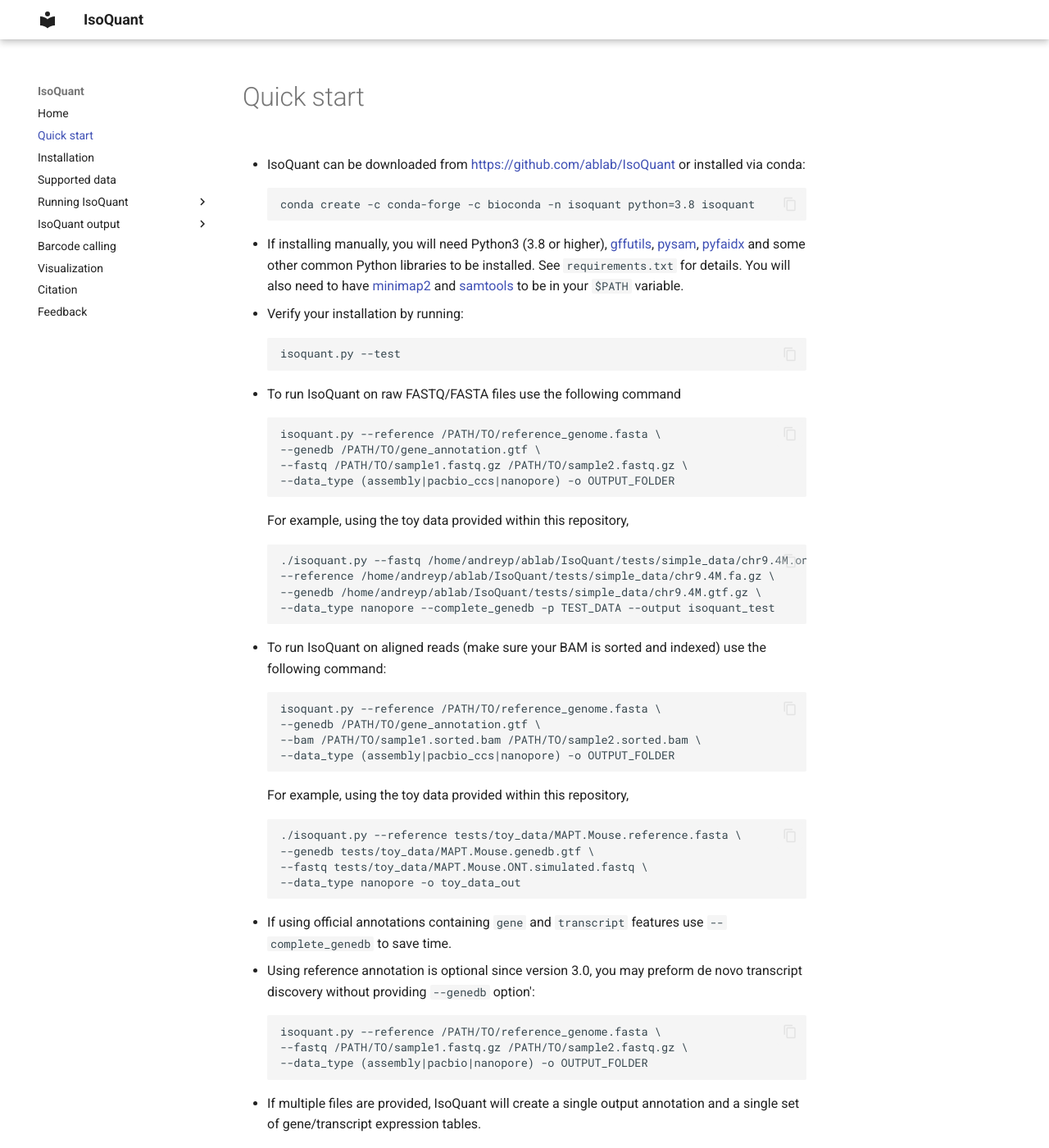
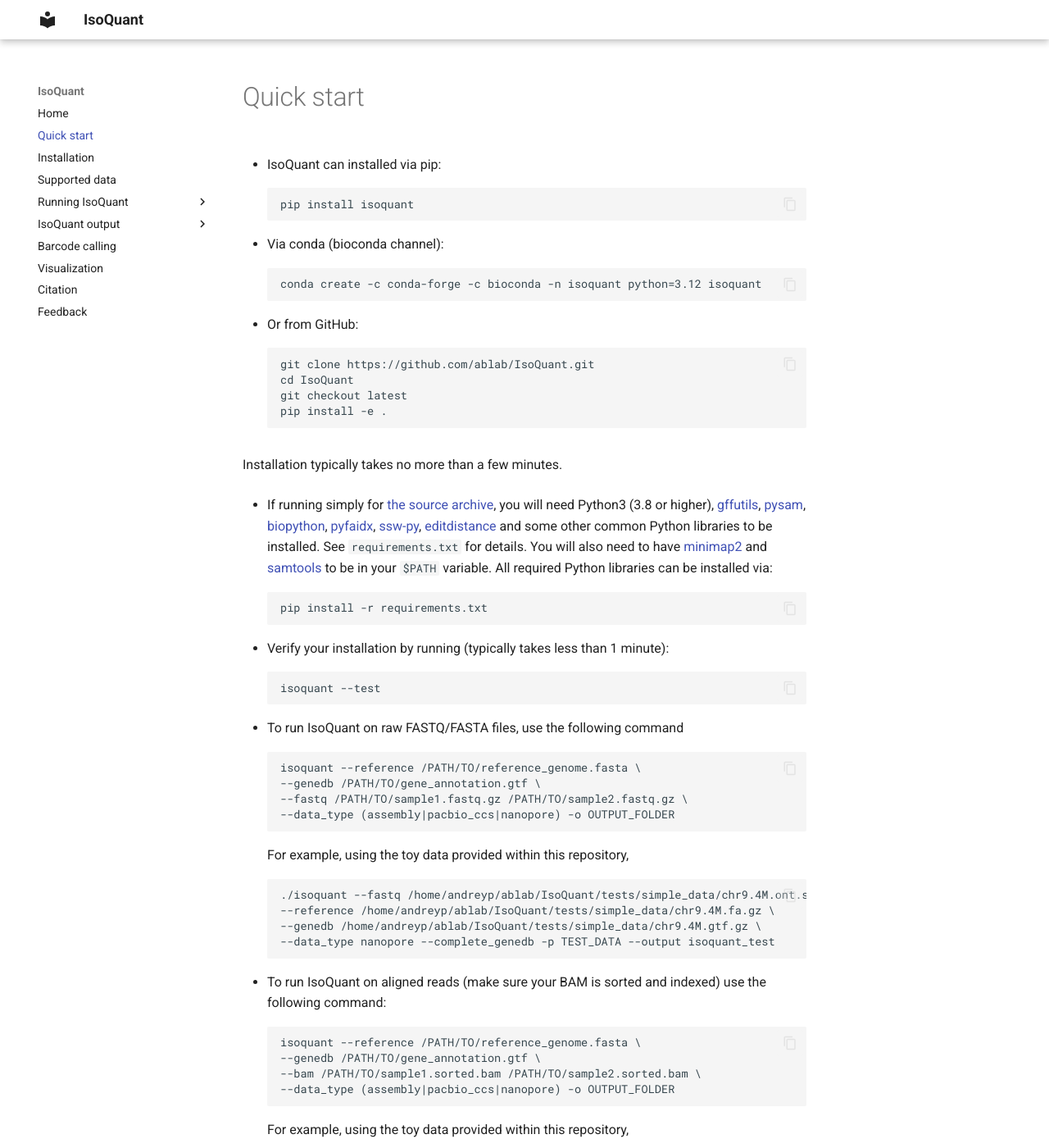
Before and after one commit to ablab/IsoQuant, an MkDocs documentation site: the page built from docs/getting-started.md, in a window 1280 px wide and 1400 px high. Shown: the whole window at 82% size. Built offline with MkDocs 1.6.1 and Material for MkDocs 9.7.7, drawn with Linux system fonts in a browser that asks for light colours; some of the changed text lies outside the part shown.

Commit message:
update docs

```diff
--- a/docs/getting-started.md
+++ b/docs/getting-started.md
@@ -1,25 +1,44 @@
 # Quick start
 
-*   IsoQuant can be downloaded from [https://github.com/ablab/IsoQuant](https://github.com/ablab/IsoQuant) or installed via conda:
+*   IsoQuant can installed via pip:
 
-        conda create -c conda-forge -c bioconda -n isoquant python=3.8 isoquant
+        pip install isoquant
 
-*   If installing manually, you will need Python3 (3.8 or higher), [gffutils](https://pythonhosted.org/gffutils/installation.html), [pysam](https://pysam.readthedocs.io/en/latest/index.html), [pyfaidx](https://pypi.org/project/pyfaidx/) and some other common Python libraries to be installed. See `requirements.txt` for details. You will also need to have [minimap2](https://github.com/lh3/minimap2) and [samtools](http://www.htslib.org/download/) to be in your `$PATH` variable.
+*   Via conda (bioconda channel):
 
-*   Verify your installation by running:
+        conda create -c conda-forge -c bioconda -n isoquant python=3.12 isoquant
 
-        isoquant.py --test
+*   Or from GitHub:
 
-*   To run IsoQuant on raw FASTQ/FASTA files use the following command
+        git clone https://github.com/ablab/IsoQuant.git
+        cd IsoQuant
+        git checkout latest
+        pip install -e .
 
-        isoquant.py --reference /PATH/TO/reference_genome.fasta \
+Installation typically takes no more than a few minutes.
+
+*   If running simply for [the source archive](https://github.com/ablab/IsoQuant/releases/),
+you will need Python3 (3.8 or higher), [gffutils](https://pythonhosted.org/gffutils/installation.html), [pysam](https://pysam.readthedocs.io/en/latest/index.html), [biopython](https://biopython.org/), [pyfaidx](https://pypi.org/project/pyfaidx/),
+ [ssw-py](https://pypi.org/project/ssw-py/), [editdistance](https://pypi.org/project/editdistance/) and some other common Python libraries to be installed. See `requirements.txt` for details.
+You will also need to have [minimap2](https://github.com/lh3/minimap2) and [samtools](http://www.htslib.org/download/) to be in your `$PATH` variable.
+All required Python libraries can be installed via:
+
+        pip install -r requirements.txt
+
+*   Verify your installation by running (typically takes less than 1 minute):
+
+        isoquant --test
+
+*   To run IsoQuant on raw FASTQ/FASTA files, use the following command
+
+        isoquant --reference /PATH/TO/reference_genome.fasta \
         --genedb /PATH/TO/gene_annotation.gtf \
         --fastq /PATH/TO/sample1.fastq.gz /PATH/TO/sample2.fastq.gz \
         --data_type (assembly|pacbio_ccs|nanopore) -o OUTPUT_FOLDER
 
     For example, using the toy data provided within this repository,
 
-        ./isoquant.py --fastq /home/andreyp/ablab/IsoQuant/tests/simple_data/chr9.4M.ont.sim.fq.gz \
+        ./isoquant --fastq /home/andreyp/ablab/IsoQuant/tests/simple_data/chr9.4M.ont.sim.fq.gz \
         --reference /home/andreyp/ablab/IsoQuant/tests/simple_data/chr9.4M.fa.gz \
         --genedb /home/andreyp/ablab/IsoQuant/tests/simple_data/chr9.4M.gtf.gz \
         --data_type nanopore --complete_genedb -p TEST_DATA --output isoquant_test
@@ -27,14 +46,14 @@
 
 * To run IsoQuant on aligned reads (make sure your BAM is sorted and indexed) use the following command:
 
-        isoquant.py --reference /PATH/TO/reference_genome.fasta \
+        isoquant --reference /PATH/TO/reference_genome.fasta \
         --genedb /PATH/TO/gene_annotation.gtf \
         --bam /PATH/TO/sample1.sorted.bam /PATH/TO/sample2.sorted.bam \
         --data_type (assembly|pacbio_ccs|nanopore) -o OUTPUT_FOLDER
 
     For example, using the toy data provided within this repository,
 
-        ./isoquant.py --reference tests/toy_data/MAPT.Mouse.reference.fasta \
+        ./isoquant --reference tests/toy_data/MAPT.Mouse.reference.fasta \
         --genedb tests/toy_data/MAPT.Mouse.genedb.gtf \
         --fastq tests/toy_data/MAPT.Mouse.ONT.simulated.fastq \
         --data_type nanopore -o toy_data_out
@@ -43,7 +62,7 @@
 
 * Using reference annotation is optional since version 3.0, you may preform de novo transcript discovery without providing `--genedb` option':
 
-        isoquant.py --reference /PATH/TO/reference_genome.fasta \
+        isoquant --reference /PATH/TO/reference_genome.fasta \
         --fastq /PATH/TO/sample1.fastq.gz /PATH/TO/sample2.fastq.gz \
         --data_type (assembly|pacbio|nanopore) -o OUTPUT_FOLDER
 
```
Also changed, not shown: README.md (+28 -10 lines), docs/examples.md (+7 -7 lines), docs/index.md (+1 -1 lines), docs/installation.md (+25 -9 lines).
